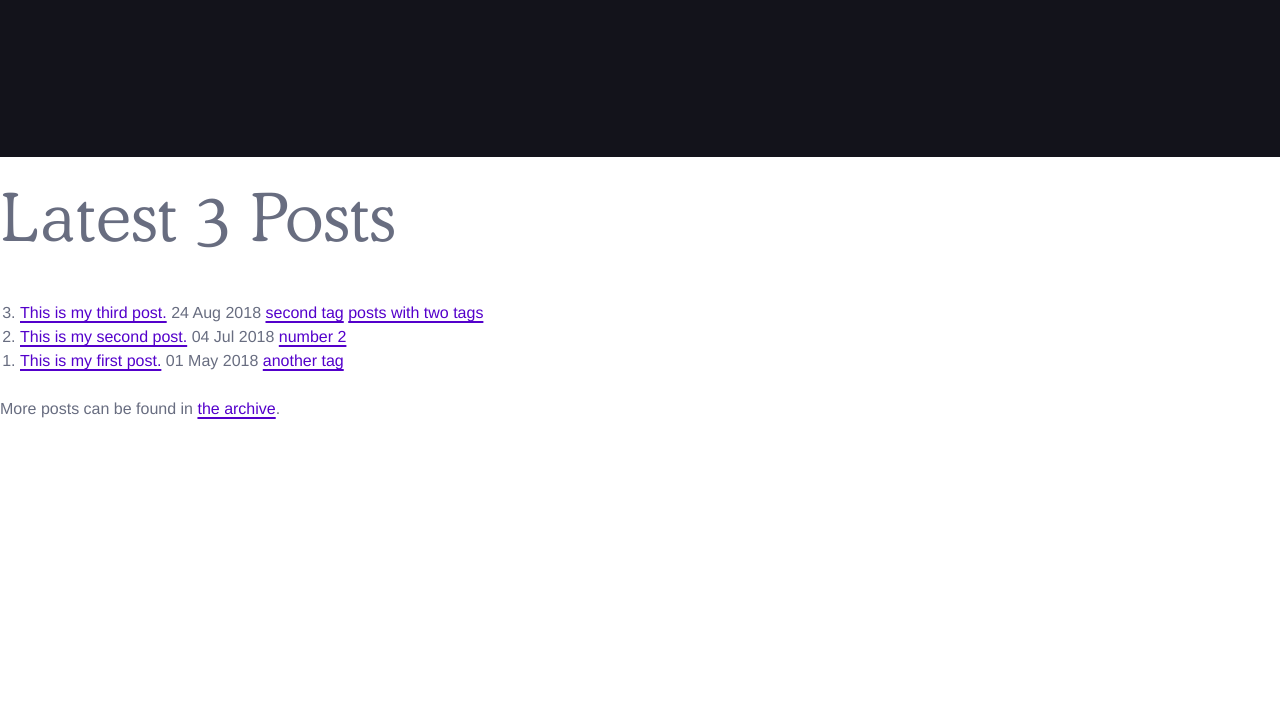
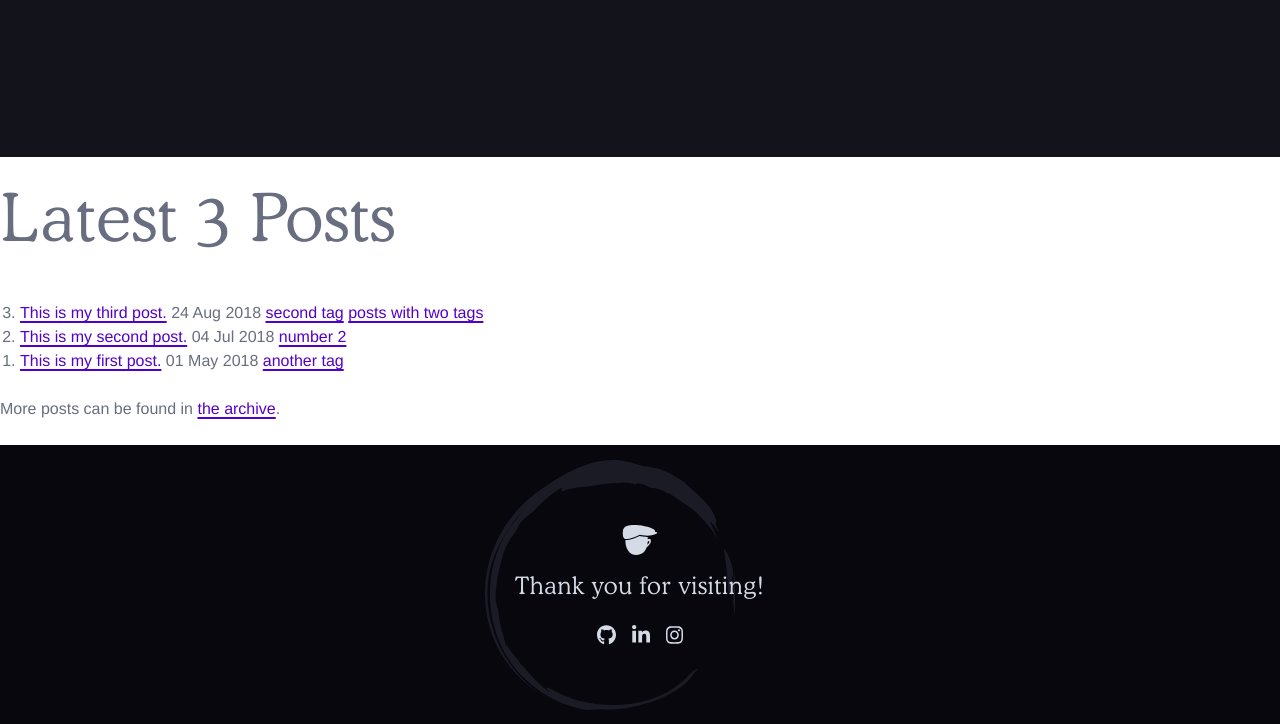
Before and after one commit to cuppajoey/cuppajoey.github.io, an Eleventy site: page index.njk in a window 1280 px wide. Shown: the part 5846-6570 px from the top of the page. Before the commit the page ends 6291 px from the top, so only its background shows below. Built offline with nearby package versions, Linux system fonts and the light colour scheme; Eleventy itself is replaced by a stand-in of ours; files that its build step writes are made by us from their sources; a script that the page names is missing; a web font is replaced by a local one.

Commit message:
Replace demo footer markup

```diff
--- a/_includes/layouts/base.njk
+++ b/_includes/layouts/base.njk
@@ -32,7 +32,17 @@
       {{ content | safe }}
     </main>
 
-    <footer></footer>
+    <footer class="footer bg-1-inverse pad-top-5 pad-btm-4">
+      <div class="wrapper flex direction-col align-center">
+        <img src="./assets/img/cj-icon.svg" height="30" alt="Icon of a coffee cup wearing a hat">
+        <p class="mar-top-1 mar-btm-1 heading-4 text-2-inverse">Thank you for visiting!</p>
+        <div class="social-nav">
+          <a href="https://github.com/cuppajoey"><img src="./assets/img/github.svg" alt="Github Logo" width="20" height="20"></a>
+          <a href="https://www.linkedin.com/in/cuppajoey"><img src="./assets/img/linkedin.svg" alt="LinkedIn Logo" width="20" height="20"></a>
+          <a href="https://instagram.com/cuppajoey"><img src="./assets/img/instagram.svg" alt="Instagram Logo" width="20" height="20"></a>
+        </div>
+      </div>
+    </footer>
 
     <script src="{{ 'https://unpkg.com/aos@next/dist/aos.js' | url }}"></script>
     <script>
```
